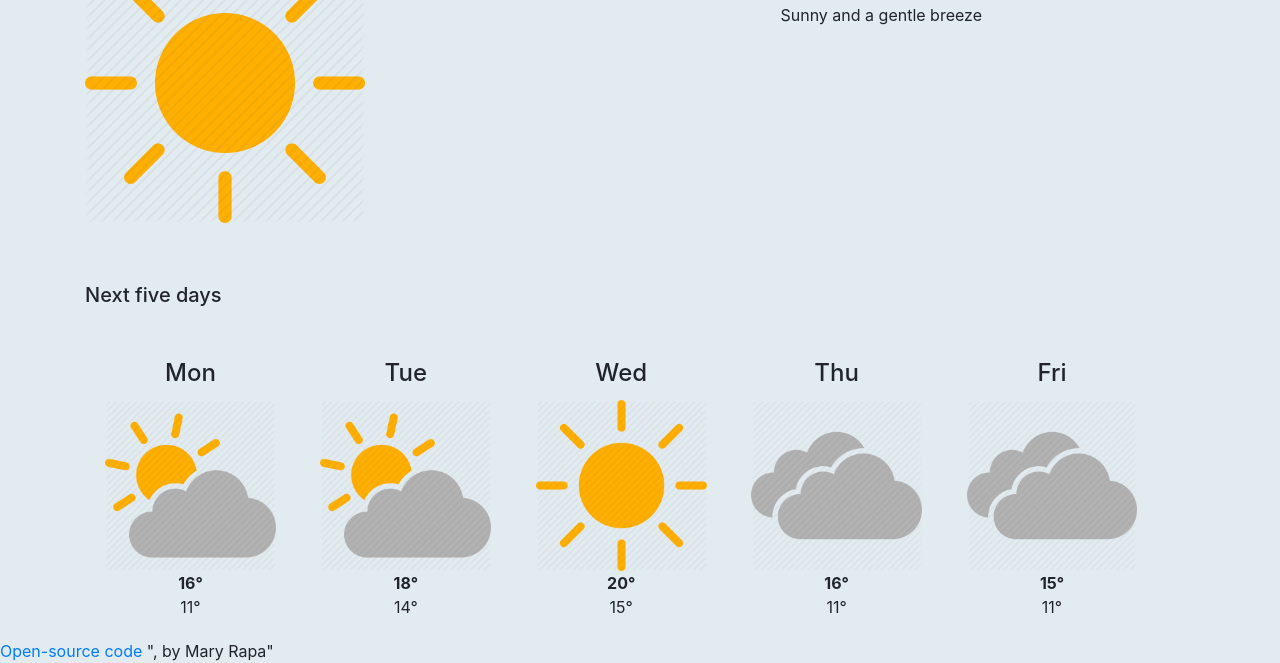
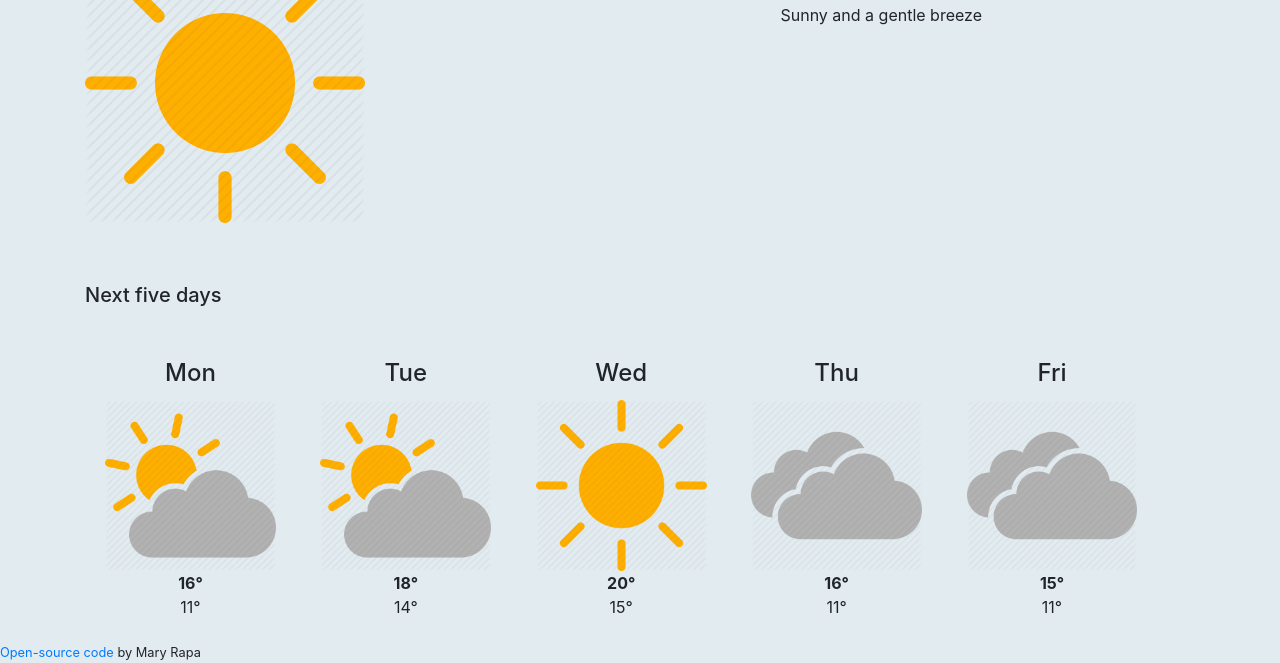
Before and after one commit to MaryRapa/Fenix-WeatherApp, a plain HTML site: page Index.html in a window 1280 px wide. Shown: the part 303-966 px from the top of the page. Drawn offline with nearby package versions, Linux system fonts and the light colour scheme.

Commit message:
Fix text

```diff
--- a/Index.html
+++ b/Index.html
@@ -85,9 +85,11 @@
         </div>
       </div>
     </div>
-    <small></small>
-    <a href="https://github.com/MaryRapa/Fenix-WeatherApp" target="_blank">Open-source code</a>
-    ", by Mary Rapa"
+    <small>
+      <a href="https://github.com/MaryRapa/Fenix-WeatherApp" target="_blank"
+        >Open-source code</a
+      >
+      by Mary Rapa
     </small>
     <script src="src/index.js"></script>
   </body>
```
